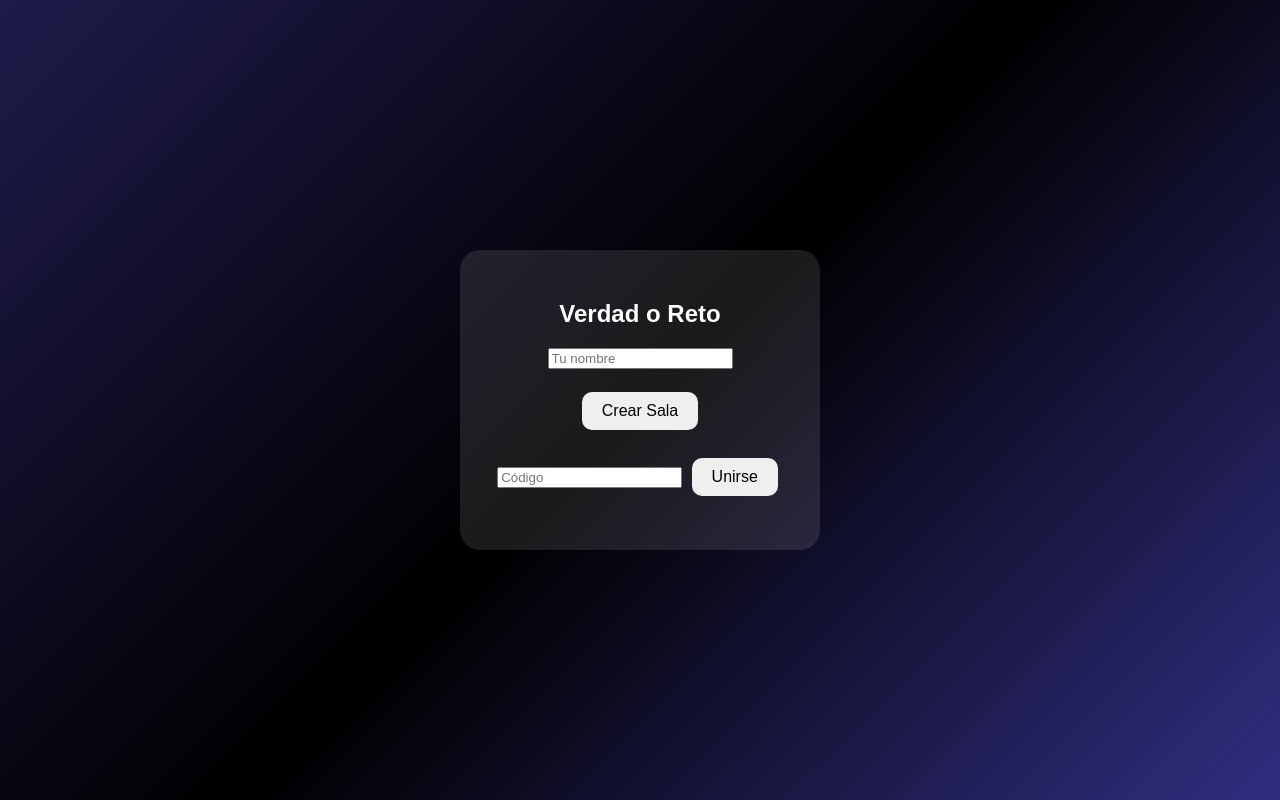
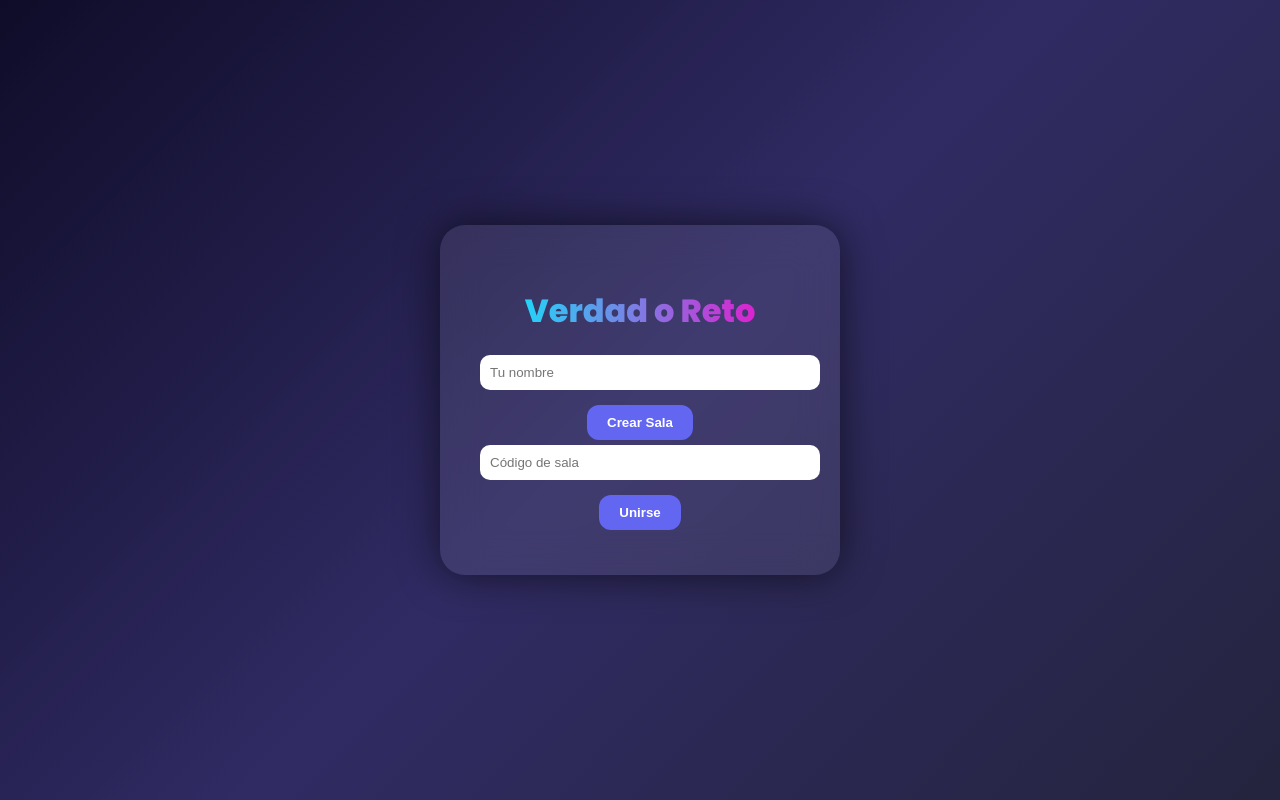
Before and after one commit to David21Zeroo/verdad-reto-online, a website: page index.html in a window 1280 px wide. Drawn offline with nearby package versions, Linux system fonts and the light colour scheme; no server answers.

Commit message:
Update index.html

```diff
--- a/index.html
+++ b/index.html
@@ -4,46 +4,100 @@
   <title>Verdad o Reto</title>
   <script src="https://cdn.socket.io/4.7.2/socket.io.min.js"></script>
   <script defer src="app.js"></script>
+  <link href="https://fonts.googleapis.com/css2?family=Poppins:wght@400;600;800&display=swap" rel="stylesheet">
   <style>
     body {
       margin:0;
-      font-family: Arial;
-      background: linear-gradient(135deg,#1e1b4b,#000,#312e81);
-      color:white;
+      font-family: 'Poppins', sans-serif;
+      background: linear-gradient(135deg,#0f0c29,#302b63,#24243e);
       display:flex;
       justify-content:center;
       align-items:center;
       height:100vh;
+      color:white;
     }
+
     .card{
-      background: rgba(255,255,255,0.1);
-      padding:30px;
-      border-radius:20px;
+      background: rgba(255,255,255,0.08);
+      backdrop-filter: blur(20px);
+      padding:40px;
+      border-radius:25px;
+      width:320px;
       text-align:center;
-      width:300px;
+      box-shadow: 0 0 40px rgba(0,0,0,0.6);
     }
+
+    h1{
+      font-weight:800;
+      margin-bottom:20px;
+      background: linear-gradient(90deg,#00f5ff,#ff00c8);
+      -webkit-background-clip:text;
+      -webkit-text-fill-color:transparent;
+    }
+
+    input{
+      width:100%;
+      padding:10px;
+      border:none;
+      border-radius:10px;
+      margin-bottom:10px;
+      outline:none;
+    }
+
     button{
       padding:10px 20px;
       margin:5px;
       border:none;
-      border-radius:10px;
-      font-size:16px;
+      border-radius:12px;
+      font-weight:600;
+      cursor:pointer;
+      transition:0.3s;
     }
-    .green{background:#22c55e;color:white;}
-    .red{background:#ef4444;color:white;}
+
+    .primary{
+      background:#6366f1;
+      color:white;
+    }
+
+    .green{
+      background:#22c55e;
+      color:white;
+      box-shadow:0 0 15px #22c55e;
+    }
+
+    .red{
+      background:#ef4444;
+      color:white;
+      box-shadow:0 0 15px #ef4444;
+    }
+
+    button:hover{
+      transform:scale(1.05);
+    }
+
+    .turn{
+      margin:15px 0;
+      font-weight:600;
+      color:#00f5ff;
+    }
   </style>
 </head>
+
 <body>
   <div class="card">
-    <h2>Verdad o Reto</h2>
-    <input id="name" placeholder="Tu nombre" /><br><br>
-    <button onclick="createRoom()">Crear Sala</button>
-    <br><br>
-    <input id="code" placeholder="Código" />
-    <button onclick="joinRoom()">Unirse</button>
-    <h3 id="roomInfo"></h3>
+    <h1>Verdad o Reto</h1>
+
+    <input id="name" placeholder="Tu nombre" />
+
+    <button class="primary" onclick="createRoom()">Crear Sala</button>
+
+    <input id="code" placeholder="Código de sala" />
+    <button class="primary" onclick="joinRoom()">Unirse</button>
+
+    <div id="roomInfo"></div>
+
     <div id="game" style="display:none;">
-      <h3 id="turn"></h3>
+      <div class="turn" id="turn"></div>
       <button class="green">VERDAD</button>
       <button class="red">RETO</button>
     </div>
```
